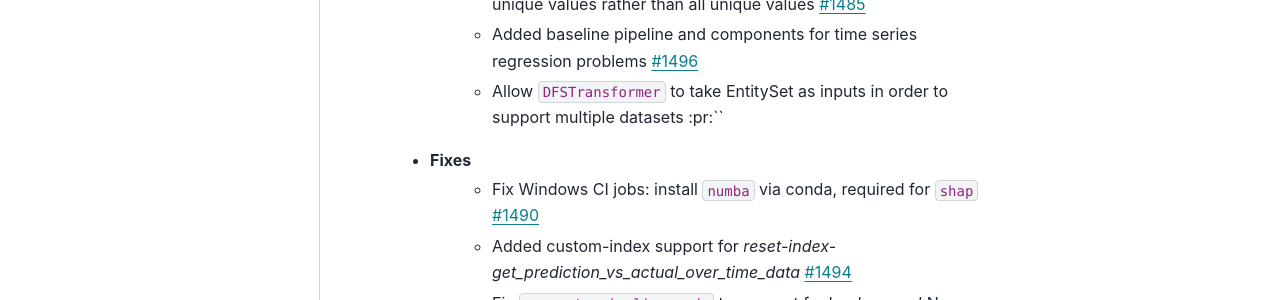
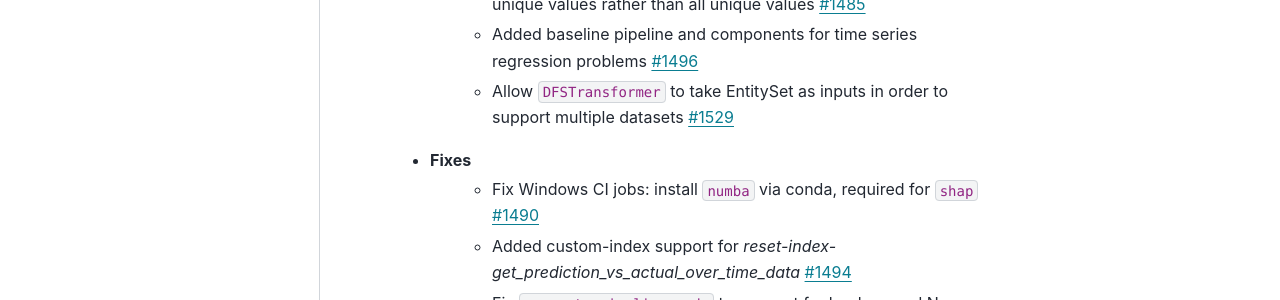
Before and after one commit to alteryx/evalml, a Sphinx documentation site: the page built from docs/source/release_notes.rst, in a window 1280 px wide and 900 px high, scrolled down 352 px. Shown: the part 179-479 px from the top of the window. Built offline with Sphinx 7.4.7 and the PyData theme 0.15.4, drawn with Linux system fonts in a browser that asks for light colours; comment, search, counter and statistics services are not loaded.

Commit message:
update git notes

```diff
--- a/docs/source/release_notes.rst
+++ b/docs/source/release_notes.rst
@@ -9,7 +9,7 @@ Release Notes
         * Updated data checks to accept ``Woodwork`` data structures :pr:`1481`
         * Added parameter to ``InvalidTargetDataCheck`` to show only top unique values rather than all unique values :pr:`1485`
         * Added baseline pipeline and components for time series regression problems :pr:`1496`
-        * Allow ``DFSTransformer`` to take EntitySet as inputs in order to support multiple datasets :pr:``
+        * Allow ``DFSTransformer`` to take EntitySet as inputs in order to support multiple datasets :pr:`1529`
     * Fixes
         * Fix Windows CI jobs: install ``numba`` via conda, required for ``shap`` :pr:`1490`
         * Added custom-index support for `reset-index-get_prediction_vs_actual_over_time_data` :pr:`1494`
```
